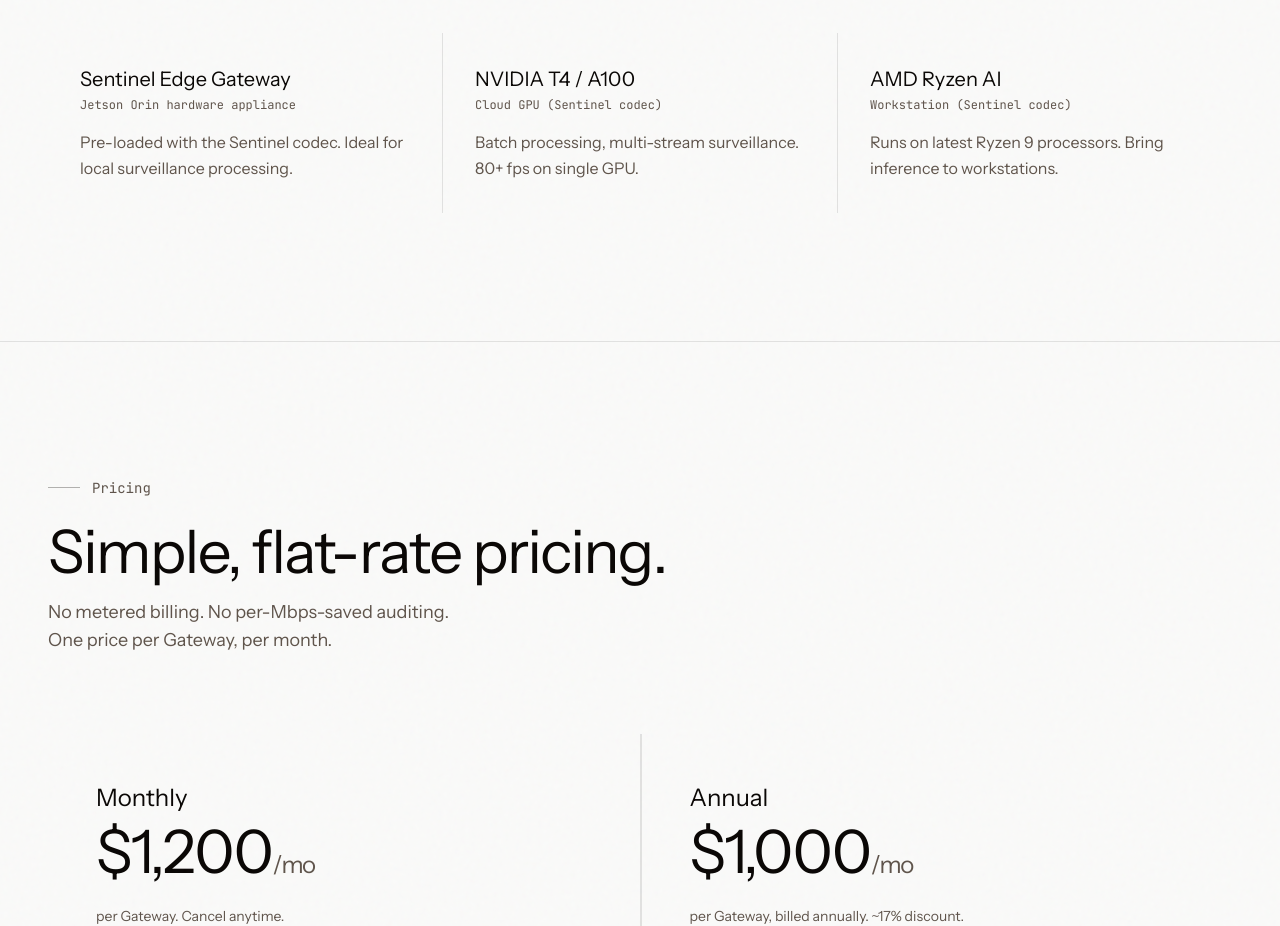
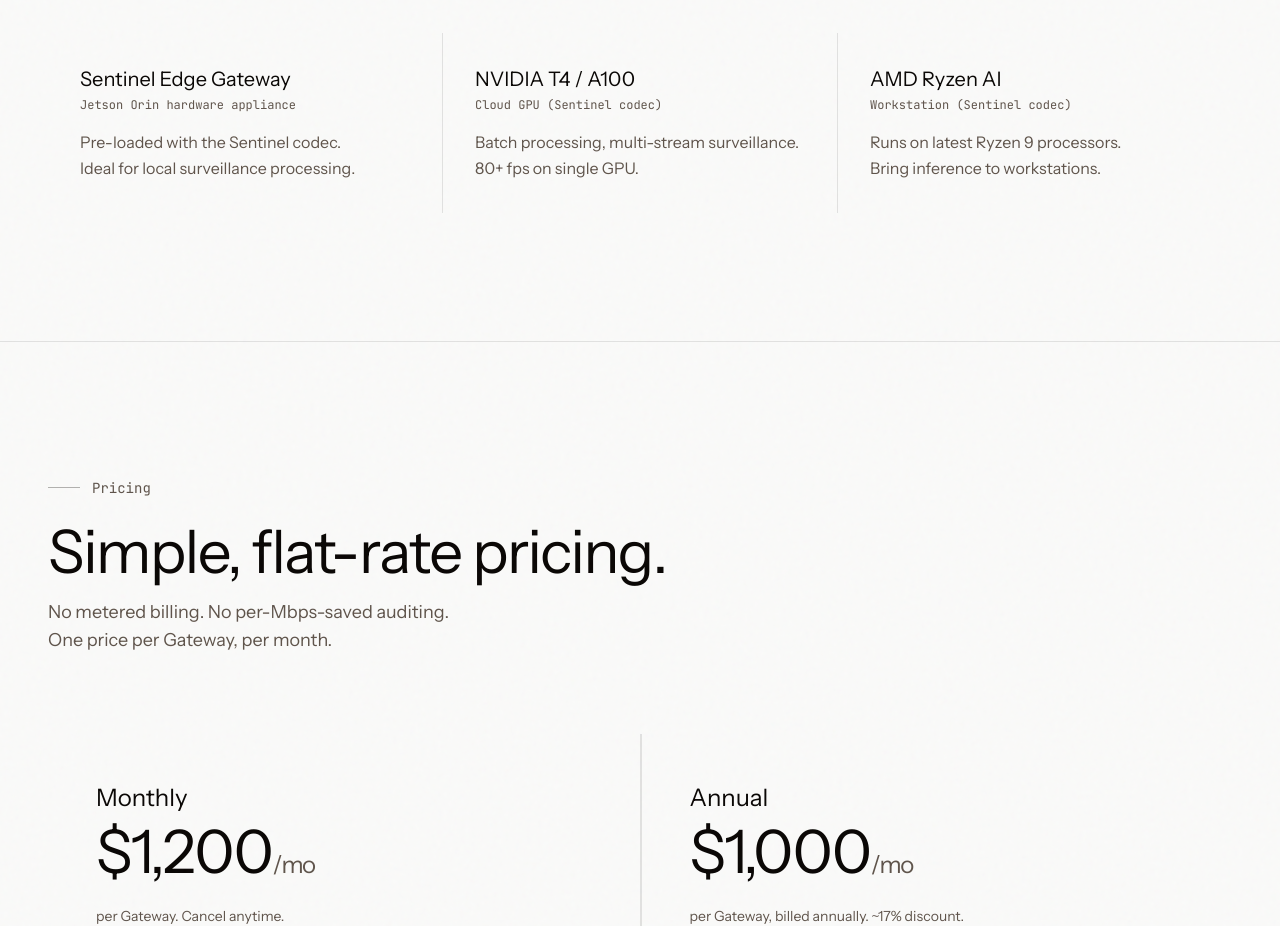
Before and after one commit to thepreetam/sentinel-web, a Next.js app: page / in a window 1280 px wide. Shown: the part 8040-8966 px from the top of the page. Built offline with nearby package versions, Linux system fonts and the light colour scheme.

Commit message:
Add line breaks in deployment descriptions

```diff
--- a/components/landing/deployment-section.tsx
+++ b/components/landing/deployment-section.tsx
@@ -70,7 +70,9 @@ export function DeploymentSection() {
             >
               <h3 className="text-xl font-display mb-1">{p.name}</h3>
               <p className="text-xs font-mono text-muted-foreground mb-4">{p.type}</p>
-              <p className="text-muted-foreground leading-relaxed">{p.desc}</p>
+              <p className="text-muted-foreground leading-relaxed">
+                {(() => { const parts = p.desc.split('. '); return <>{parts[0]}.<br />{parts.slice(1).join('. ')}</>; })()}
+              </p>
             </div>
           ))}
         </div>
```
